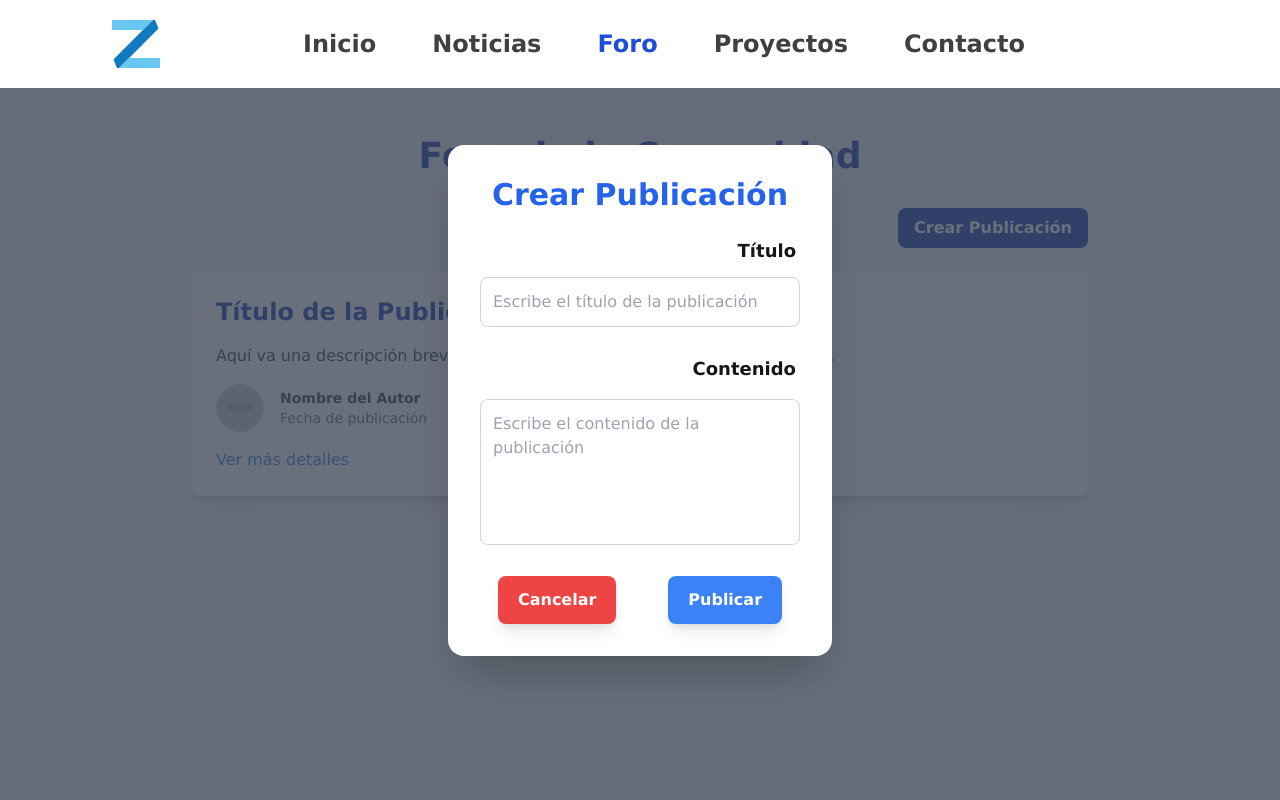
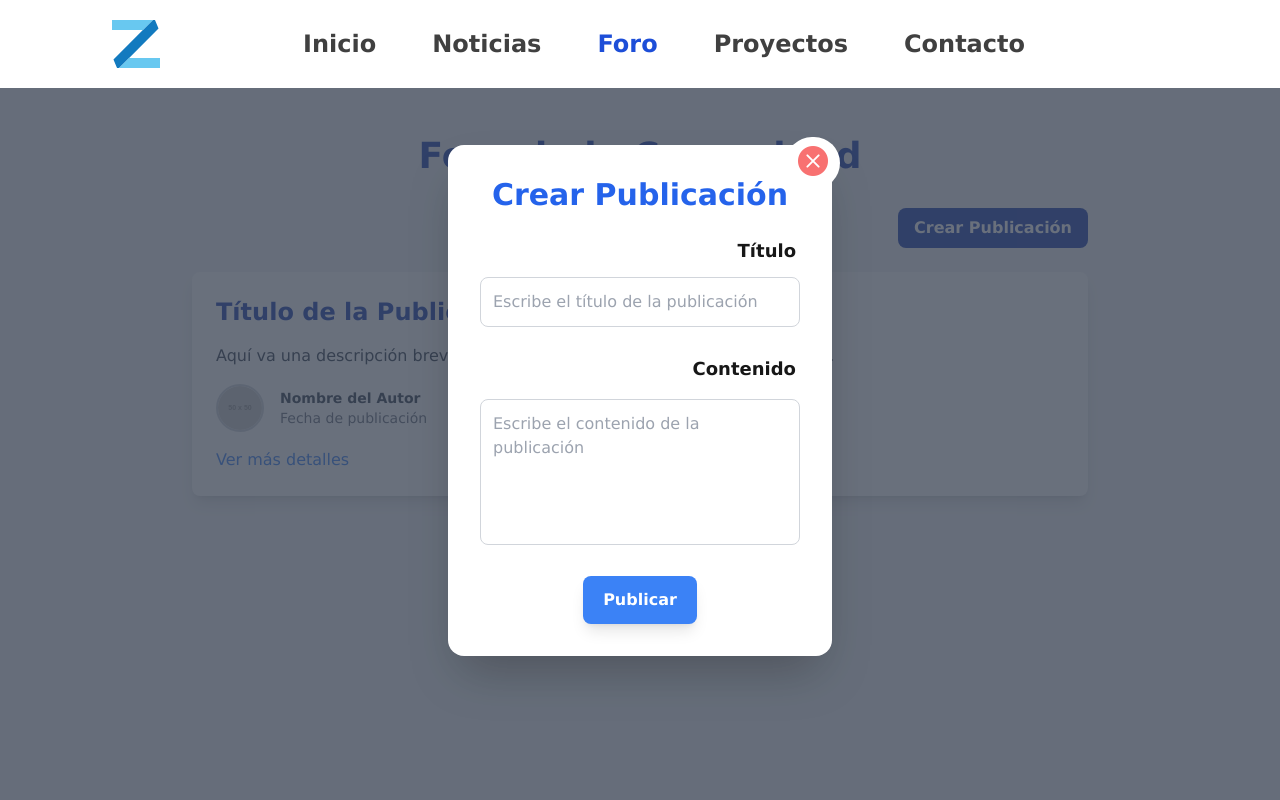
Before and after one commit to eliceoflmov72/Atlas, an Angular app: page /explore in a window 1280 px wide. Both pictures are taken after a click on the button "Crear Publicación". Shown: the top 800 px of the page. Built offline with nearby package versions, Linux system fonts and the light colour scheme.

Commit message:
`Added close modal with a button and add a cancel button to the form`

```diff
--- a/src/app/pages/explore/publish/publish.component.html
+++ b/src/app/pages/explore/publish/publish.component.html
@@ -1,5 +1,8 @@
 <div class="fixed inset-0 bg-gray-700 bg-opacity-75 flex justify-center items-center">
-    <div class="bg-white rounded-2xl shadow-2xl w-96 p-8" modal-content>
+    <div class="bg-white rounded-2xl shadow-2xl w-96 p-8 relative" modal-content>
+        <button type="button" (click)="closeModal()" class="absolute -top-2 bg-white px-3 py-2 rounded-full -right-2 flex justify-center items-center text-red-400 hover:text-red-700 transition ease-in-out duration-300">
+            <i class="bi bi-x-circle-fill text-3xl"></i>
+        </button>
         <h2 class="text-3xl font-bold mb-6 text-center text-blue-600">Crear Publicación</h2>
 
         <!-- Formulario para crear publicación -->
@@ -18,8 +21,6 @@
 
             <!-- Botones -->
             <div class="flex justify-around items-center gap-4 mt-6 flex-wrap">
-              <!-- ! Esto estaria bien que fuese mas que un boton en la parte de debajo que fuese una x en la parte superior derecha -->
-                <button type="button" (click)="closeModal()" class="px-5 py-3 bg-red-500 text-white font-semibold rounded-lg hover:bg-red-600 shadow-lg transition transform hover:scale-110">Cancelar</button>
                 <button type="submit" (click)="sendPost()" class="px-5 py-3 bg-blue-500 text-white font-semibold rounded-lg hover:bg-blue-600 shadow-lg transition transform hover:scale-110">Publicar</button>
             </div>
         </form>
```
